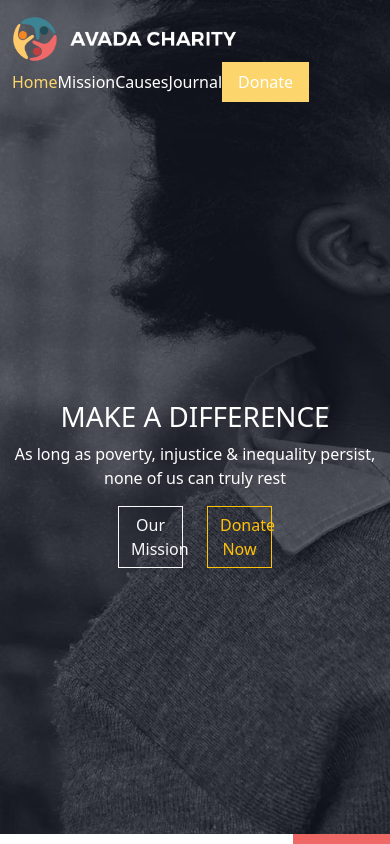
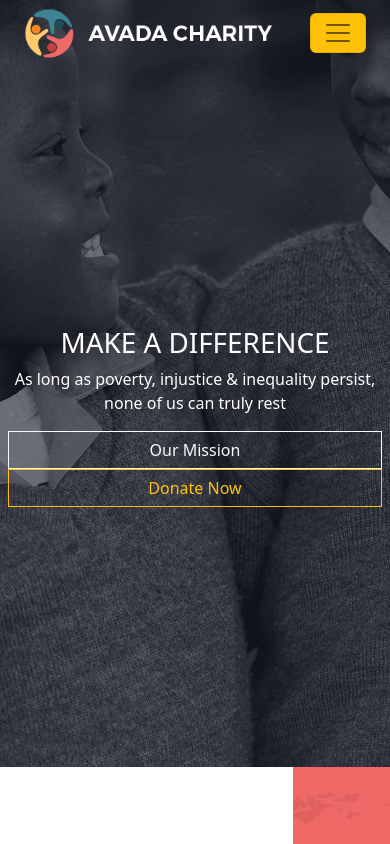
Before and after one commit to giuseppevignanello/proj-html-vuejs, a Vue app: page / in a window 390 px wide. Shown: the top 844 px of the page. Built offline with nearby package versions, Linux system fonts and the light colour scheme.

Commit message:
make header responsive

```diff
--- a/package.json
+++ b/package.json
@@ -15,6 +15,8 @@
     "@fortawesome/free-solid-svg-icons": "^6.4.0",
     "@fortawesome/vue-fontawesome": "^3.0.3",
     "bootstrap": "^5.2.3",
+    "jquery": "^3.6.4",
+    "popper.js": "^1.16.1",
     "sass": "^1.62.1",
     "vue": "^3.2.47"
   },
--- a/src/assets/scss/app.scss
+++ b/src/assets/scss/app.scss
@@ -27,6 +27,7 @@ a {
     background-image: url("/public/img/home-page-slider.jpg");
     background-repeat: no-repeat;
     background-size: cover;
+    background-position: center;
 
     .logo {
         width: 250px;
--- a/src/components/HeaderNavbar.vue
+++ b/src/components/HeaderNavbar.vue
@@ -16,18 +16,25 @@ export default {
 
 <template>
     <div class="container">
-        <div class="row row-cols-2 justify-content-between align-items-center py-3">
+        <nav class="navbar navbar-expand-lg">
+            <div class="container-fluid">
                 <div class="logo">
                     <img :src="logoImage" alt="">
                 </div>
-            <!-- fix first and last child color  -->
-            <ul class="menu d-flex list-unstyled justify-content-between text-white align-items-center">
-                <li v-for="item in menuList">
+                <button class="navbar-toggler text-bg-warning" type="button" data-bs-toggle="collapse"
+                    data-bs-target="#navbarSupportedContent" aria-controls="navbarSupportedContent" aria-expanded="false"
+                    aria-label="Toggle navigation">
+                    <span class="navbar-toggler-icon"></span>
+                </button>
+                <div class="collapse navbar-collapse justify-content-end" id="navbarSupportedContent">
+                    <ul class="navbar-nav menu d-flex list-unstyled justify-content-between text-white align-items-end">
+                        <li class="nav-item mx-2" v-for="item in menuList">
                             {{ item }}
                         </li>
                     </ul>
-
                 </div>
+            </div>
+        </nav>
     </div>
 </template>
 
--- a/src/components/JumboTron.vue
+++ b/src/components/JumboTron.vue
@@ -21,9 +21,9 @@ export default {
         <div class="container h-100 d-flex flex-column justify-content-center">
             <h1 class="text-center">{{title}}</h1>
             <p class="text-center"> {{text}}</p>
-            <div class="buttons row row-cols-6 justify-content-center">
-                <button type="button" class="btn btn-outline-light me-4 rounded-0">{{first_btn}}</button>
-                <button type="button" class="btn btn-outline-warning rounded-0">{{second_btn}}</button>
+            <div class="buttons row justify-content-center px-2">
+                <button type="button" class="col-12 col-md-4 btn btn-outline-light mx-2 rounded-0">{{first_btn}}</button>
+                <button type="button" class="col-12 col-md-4 btn btn-outline-warning mx-2 rounded-0">{{second_btn}}</button>
             </div>
         </div>
 
--- a/src/main.js
+++ b/src/main.js
@@ -1,5 +1,6 @@
 import { createApp } from 'vue'
 import './assets/scss/app.scss'
+import 'bootstrap/dist/js/bootstrap.js'
 import App from './App.vue'
 import { library } from '@fortawesome/fontawesome-svg-core'
 import { FontAwesomeIcon } from '@fortawesome/vue-fontawesome'
```
Also changed, not shown: 1 other file (tests, documents, lock files or other folders). Lines whose indentation alone changed are shown as unchanged.
